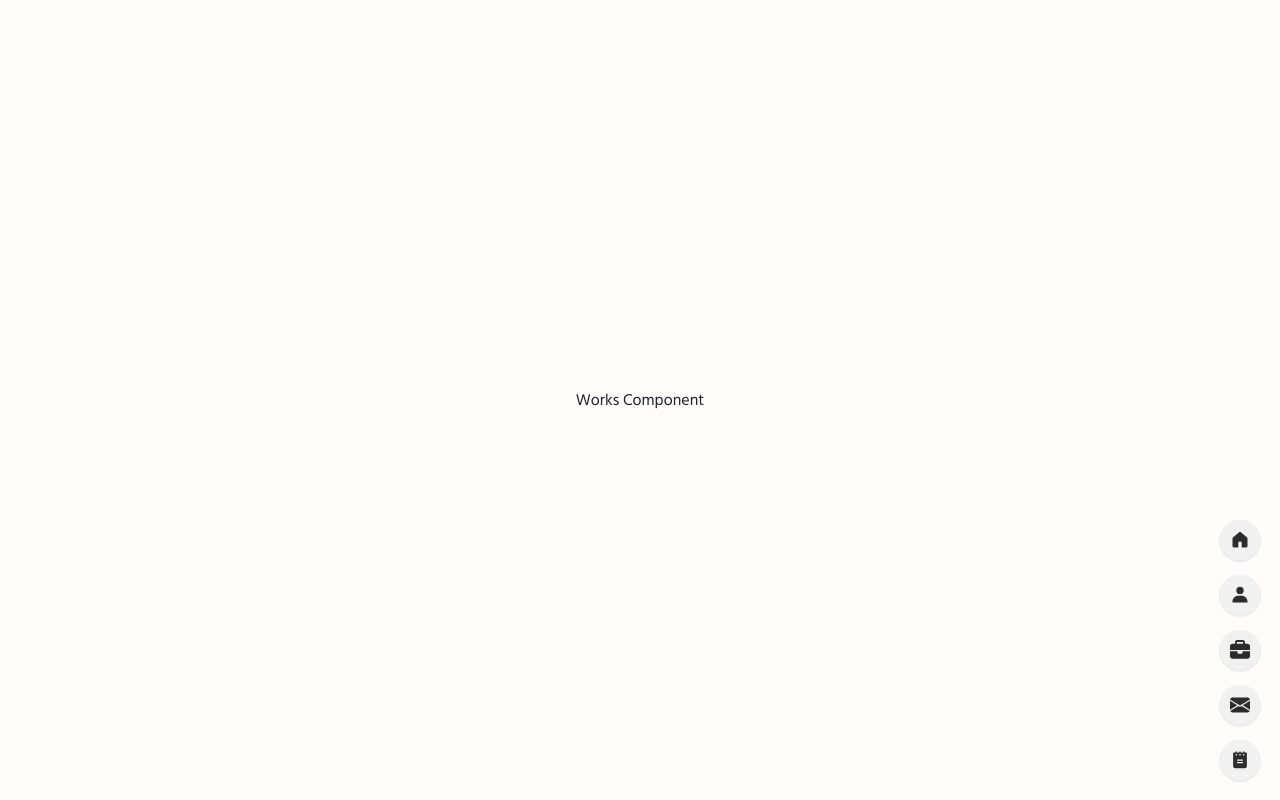
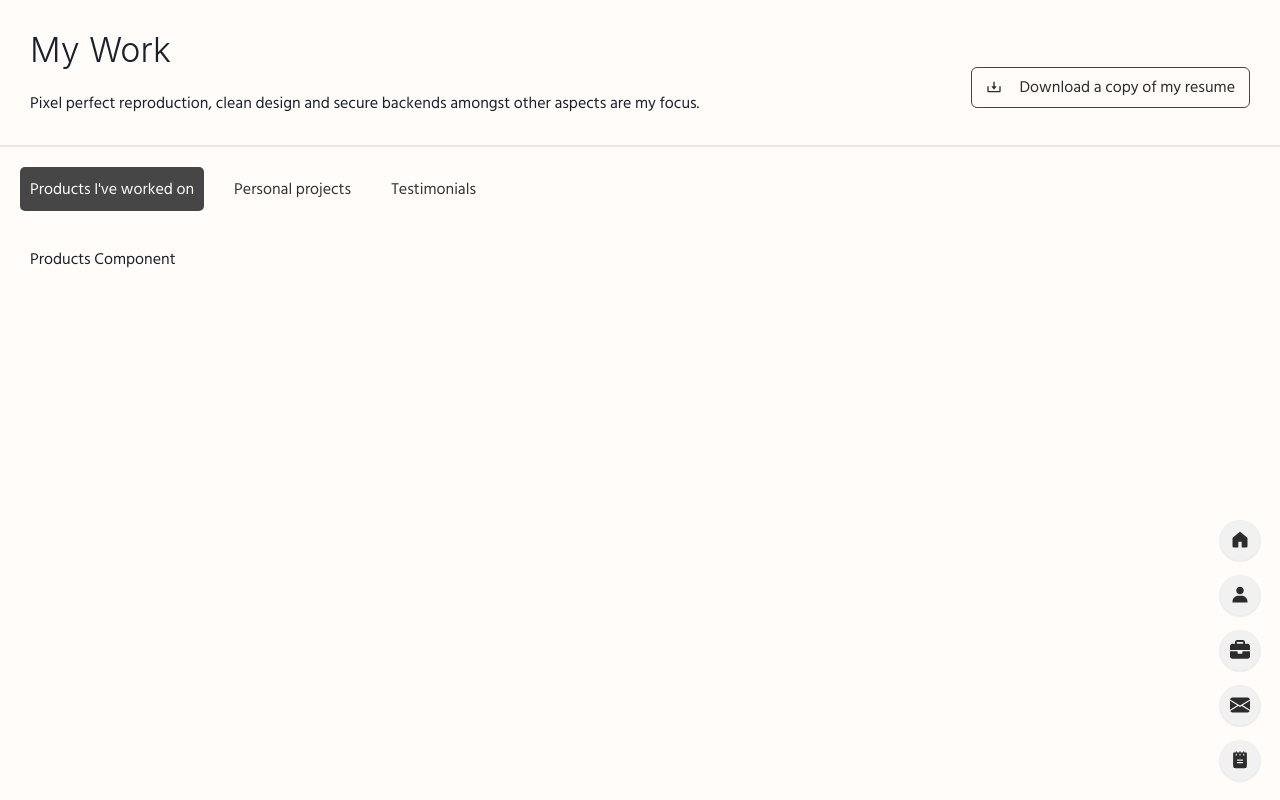
Before and after one commit to xetadeveloper/portfolio-v2, a Next.js app: page /works in a window 1280 px wide. Built offline with nearby package versions, Linux system fonts and the light colour scheme; a web font is replaced by a local one.

Commit message:
feat: create skeleton of workspage

```diff
--- a/src/modules/About/components/TechStackCard.tsx
+++ b/src/modules/About/components/TechStackCard.tsx
@@ -33,7 +33,7 @@ export default function TechStackCard({ title, subtitle, techStack }: TechStackC
             <SimpleGrid border="1px solid gree" gridTemplateColumns="1fr 1fr" gap="20px" rowGap="20px">
                 {techStack.map(({ icon, title }, index) => (
                     <Flex key={index} alignItems="center" gap="10px">
-                        <Box height="40px" width="40px">
+                        <Box height="40px" width="40px" color="#383838">
                             {icon}
                         </Box>
                         <Heading fontWeight="400">{title}</Heading>
--- /dev/null
+++ b/src/modules/Works/Products.tsx
@@ -0,0 +1,16 @@
+// Modules
+import React from 'react';
+
+// Styles
+import style from './Products.module.css';
+
+// Components
+
+
+// Types
+export interface ProductsProps{}
+
+
+export default function Products(props: ProductsProps) {
+    return <div>Products Component</div>
+}
--- /dev/null
+++ b/src/modules/Works/Projects.tsx
@@ -0,0 +1,16 @@
+// Modules
+import React from 'react';
+
+// Styles
+import style from './Projects.module.css';
+
+// Components
+
+
+// Types
+export interface ProjectsProps{}
+
+
+export default function Projects(props: ProjectsProps) {
+    return <div>Projects Component</div>
+}
--- /dev/null
+++ b/src/modules/Works/Testimonials.tsx
@@ -0,0 +1,14 @@
+// Modules
+import React from 'react';
+
+// Styles
+import style from './Testimonials.module.css';
+
+// Components
+
+// Types
+export interface TestimonialsProps {}
+
+export default function Testimonials(props: TestimonialsProps) {
+    return <div>Testimonials Component</div>;
+}
--- a/src/pages/about.tsx
+++ b/src/pages/about.tsx
@@ -151,10 +151,6 @@ export default function About(props: aboutProps) {
                             />
                         </Flex>
                     </Flex>
-
-                    {/* <Button mt="30px" width="fit-content" leftIcon={<BiDownload />}>
-                        Download a copy of my resume
-                    </Button> */}
                 </Flex>
             </Flex>
         </Flex>
--- a/src/pages/works.tsx
+++ b/src/pages/works.tsx
@@ -1,20 +1,114 @@
 // Modules
-import React from 'react';
+import React, { useState } from 'react';
 
 // Styles
-import style from './works.module.css';
-import { Center } from '@chakra-ui/react';
-import NavSide from '~/components/NavSide';
+import {
+    Button,
+    Center,
+    Divider,
+    Flex,
+    Heading,
+    Tab,
+    TabList,
+    TabPanel,
+    TabPanels,
+    Tabs,
+    Text,
+    VStack,
+} from '@chakra-ui/react';
+import Products from '~/modules/Works/Products';
+import Projects from '~/modules/Works/Projects';
+import Testimonials from '~/modules/Works/Testimonials';
+import { BiDownload } from 'react-icons/bi';
+import { AnimatePresence, motion } from 'framer-motion';
 
 // Components
 
 // Types
 export interface worksProps {}
 
+const tabs = [
+    { title: "Products I've worked on", component: <Products /> },
+    { title: 'Personal projects', component: <Projects /> },
+    { title: 'Testimonials', component: <Testimonials /> },
+];
+
 export default function Works(props: worksProps) {
+    const [selectedTab, setSelectedTab] = useState(0);
+
     return (
-        <Center bg="brand.bg" minHeight="100%">
-            Works Component
-        </Center>
+        <Flex flexDir="column" bg="brand.bg" minHeight="100%" padding="30px 0 20px">
+            <Flex padding="0 30px" gap="10px" justifyContent="space-between" alignItems="center" flexWrap="wrap">
+                <Flex flexDir="column" gap="20px">
+                    <Heading fontSize="34px">My Work</Heading>
+                    <Text>
+                        Pixel perfect reproduction, clean design and secure backends amongst other aspects are my focus.
+                    </Text>
+                </Flex>
+
+                <Button
+                    as={motion.button}
+                    whileHover={{ scale: 1.05 }}
+                    whileTap={{ scale: 1 }}
+                    mt="30px"
+                    width="fit-content"
+                    leftIcon={<BiDownload />}
+                >
+                    Download a copy of my resume
+                </Button>
+            </Flex>
+
+            <Divider borderColor="#DEDEDE" borderWidth="1px" margin="30px 0 20px" />
+
+            <Tabs isLazy padding="0" onChange={(index) => setSelectedTab(index)}>
+                <TabList
+                    borderBottom="none"
+                    padding="0 20px"
+                    gap="20px"
+                    overflowX="auto"
+                    minHeight="50px"
+                >
+                    {tabs.map((tab, index) => (
+                        <Tab
+                            minWidth="fit-content"
+                            padding="10px 10px"
+                            key={index}
+                            borderRadius="5px"
+                            height="100%"
+                            _hover={{
+                                bg: selectedTab === index ? 'black.600' : '#e2e2e2',
+                            }}
+                            border="none"
+                            bg={selectedTab === index ? 'black.600' : 'transparent'}
+                            color={selectedTab === index ? 'white' : 'black.700'}
+                        >
+                            {tab.title}
+                        </Tab>
+                    ))}
+                </TabList>
+
+                <TabPanels padding="30px 30px">
+                    {tabs.map(({ component }, index) => (
+                        <TabPanel padding="0" key={index}>
+                            <AnimatePresence>
+                                <motion.div
+                                    initial={{ x: -300, opacity: 0 }}
+                                    animate={{ x: 0, opacity: 1 }}
+                                    exit={{ x: -300, opacity: 0 }}
+                                    transition={{
+                                        type: 'tween',
+                                        stiffness: 160,
+                                        damping: 20,
+                                        duration: 0.4,
+                                    }}
+                                >
+                                    {component}
+                                </motion.div>
+                            </AnimatePresence>
+                        </TabPanel>
+                    ))}
+                </TabPanels>
+            </Tabs>
+        </Flex>
     );
 }
```
